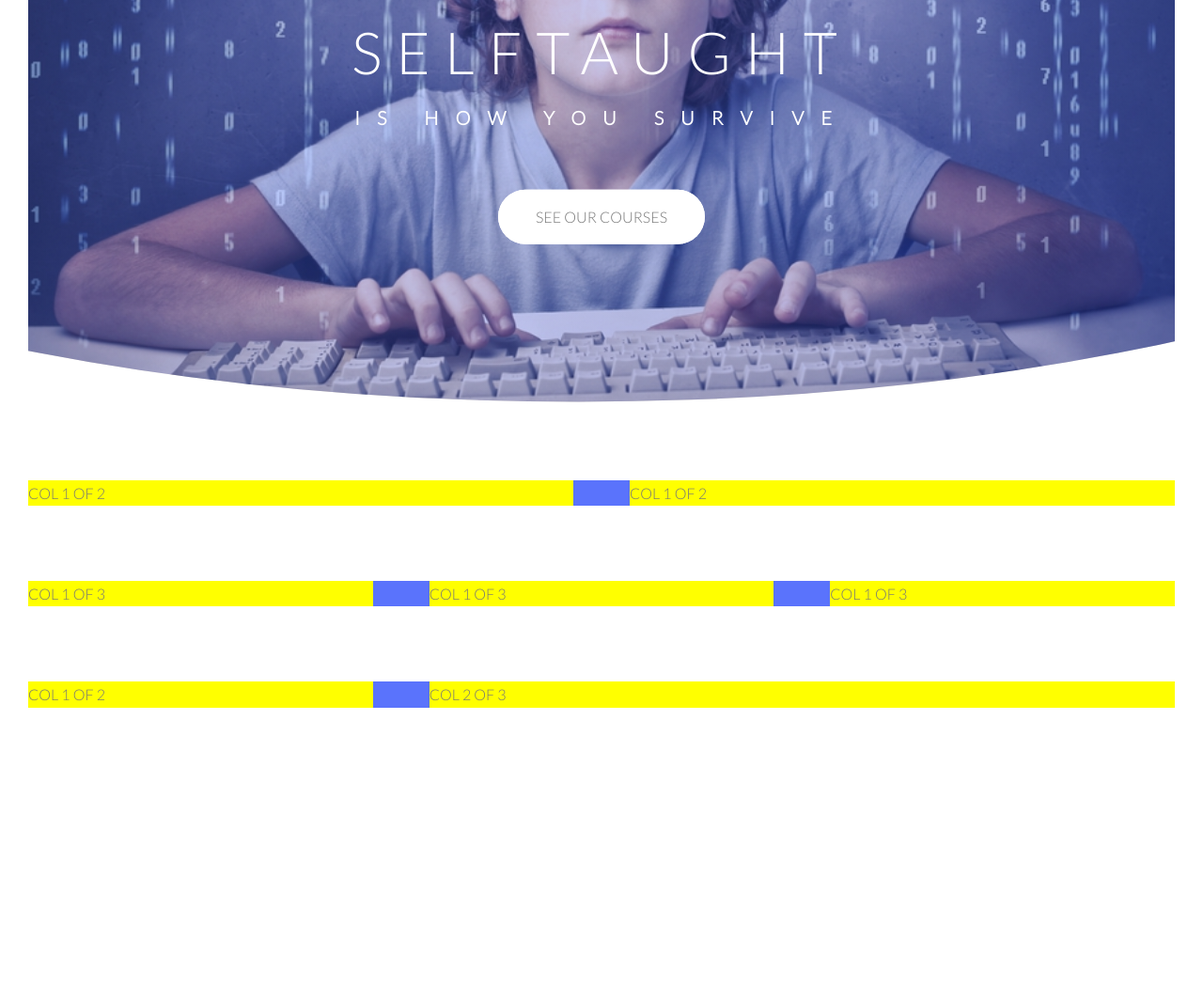
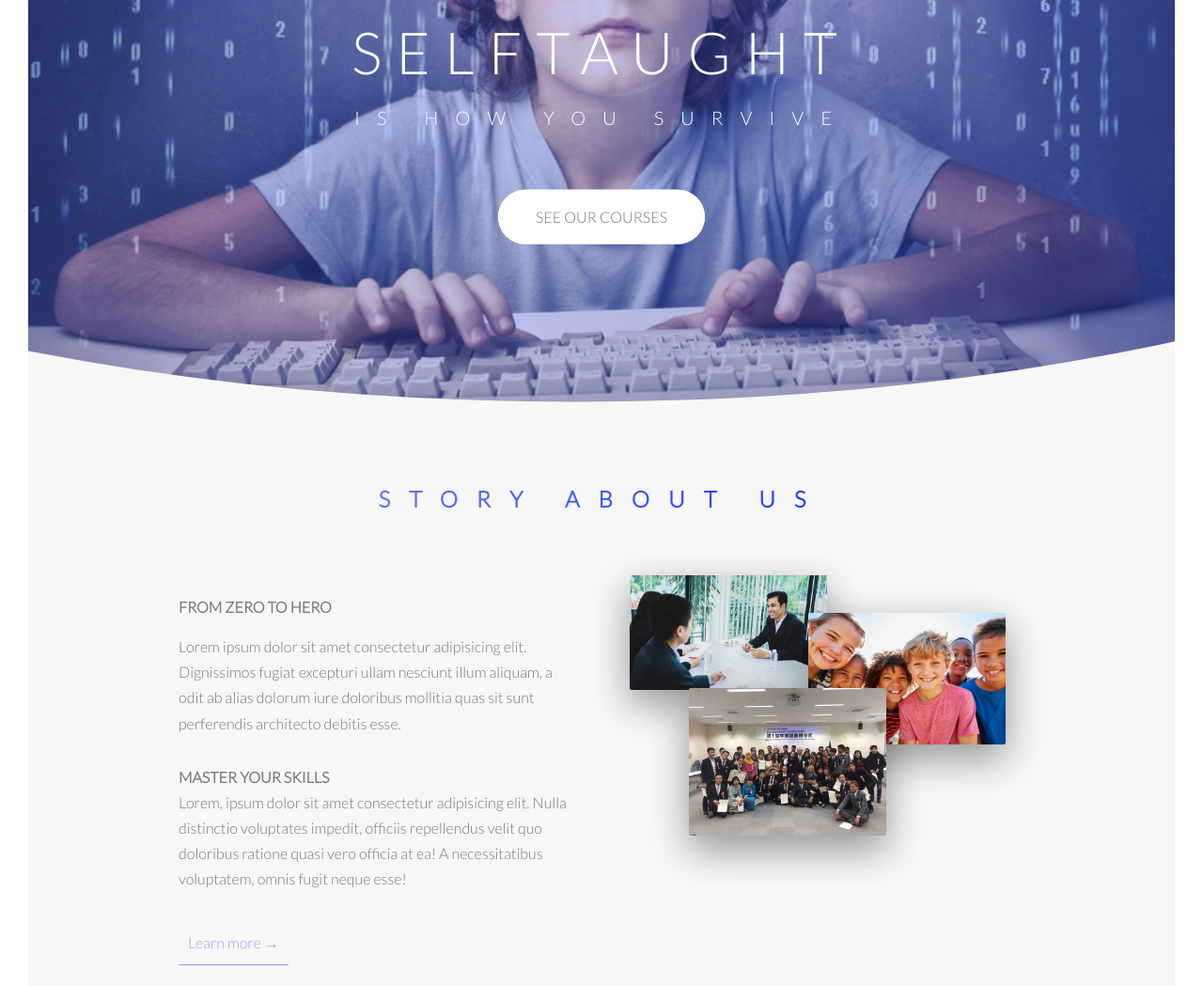
Before and after one commit to kiennguyen131/PjWeb2, a website: page index.html in a window 1280 px wide. Shown: the part 279-1328 px from the top of the page at 94% size. Before the commit the page ends 1062 px from the top, so only its background shows below. Drawn offline with Linux system fonts and the light colour scheme.

Commit message:
done section-about

```diff
--- a/index.html
+++ b/index.html
@@ -23,34 +23,52 @@
             <a href="#" class="btn btn--white btn--animated">See our courses</a>
         </div>
     </header>
-    <div class="grid-test">
+
+    <div class="section-about">
+        <div class="u-center-text u-margin-bottom-big">
+            <h2 class="heading-secondary">
+                Story about us
+            </h2>
+        </div>
+
         <div class="row">
             <div class="col-1-of-2">
-                COL 1 OF 2
+                <h3 class="heading-tertiary u-margin-bottom-small">
+                    from zero to hero
+                </h3>
+                <p class="paragraph">
+                    Lorem ipsum dolor sit amet
+                    consectetur adipisicing elit.
+                    Dignissimos fugiat excepturi ullam
+                    nesciunt illum aliquam, a odit ab alias
+                    dolorum iure doloribus mollitia quas sit
+                    sunt perferendis architecto debitis esse.
+                </p>
+                <h3 class="heading-tertiary">
+                    master your skills
+                </h3>
+                <p class="paragraph">
+                    Lorem, ipsum dolor sit amet consectetur adipisicing
+                    elit. Nulla distinctio voluptates impedit, officiis
+                    repellendus velit quo doloribus ratione quasi vero
+                    officia at ea! A necessitatibus voluptatem, omnis fugit neque esse!
+                </p>
+                <a href="#" class="btn-text">Learn more &rarr;</a>
             </div>
             <div class="col-1-of-2">
-                COL 1 OF 2
-            </div>
-        </div>
-        <div class="row">
-            <div class="col-1-of-3">
-                COL 1 OF 3
-            </div>
-            <div class="col-1-of-3">
-                COL 1 OF 3
-            </div>
-            <div class="col-1-of-3">
-                COL 1 OF 3
-            </div>
-        </div>
-        <div class="row">
-            <div class="col-1-of-3">
-                COL 1 OF 2
-            </div>
-            <div class="col-2-of-3">
-                COL 2 OF 3
+                <div class="composition">
+                    <img src="./img/humangroups1.jpg" alt="photo1"
+                    class="composition__photo composition__photo--p1">
+                    <img src="./img/humangroups2.jpg" alt="photo2"
+                    class="composition__photo composition__photo--p2">
+                    <img src="./img/humangroups3.jpg" alt="photo3"
+                    class="composition__photo composition__photo--p3">
+
+                </div>
             </div>
         </div>
     </div>
+
+
 </body>
 </html>
--- a/sass/Abstracts/_variable.scss
+++ b/sass/Abstracts/_variable.scss
@@ -5,6 +5,8 @@ $color-primary-dark: #1c3eff;
 $color-grey: #777777;
 $color-white:#fff;
 $color-black: #000;
-$grid-width: 114rem;
+$grid-width: 90rem;
 $gutter-vertical: 8rem;
 $gutter-horizontal: 6rem;
+$color-grey-light-1:#f7f7f7;
+$default-font-size: 1.6rem;
--- a/sass/Base/_typography.scss
+++ b/sass/Base/_typography.scss
@@ -30,9 +30,42 @@ body {
     &--sub{
         display: block;
         font-size:2rem;
-        font-weight: 700;
+        font-weight: 500;
         letter-spacing: 18px;
         animation: moveInRight 1.5s;
     }
 
 }
+
+.heading-secondary {
+    font-size: 3,5rem;
+    text-transform: uppercase;
+    font-weight: 700;
+    display: inline-block;
+    letter-spacing: 2rem;
+    cursor: pointer;
+             //xet hinh dang con tro khi tro vao
+    background-image: linear-gradient(to right, $color-primary-light, $color-primary-dark);
+    color: transparent;
+    -webkit-background-clip: text;  // cat background
+
+    transition: all .2s;
+
+    &:hover{
+        transform: skewY(-3deg) scale(1.1);
+        text-shadow: .5rem 1rem 2rem rgba($color-black, .4);
+    }
+}
+
+.heading-tertiary {
+    font-size: 1.6rem;
+    font-weight: 700;
+    text-transform: uppercase;
+}
+
+.paragraph{
+    font-size: 1.6rem;
+    &:not(:last-child){
+        margin-bottom: 3rem;
+    }
+}
--- a/sass/Base/_utilities.scss
+++ b/sass/Base/_utilities.scss
@@ -0,0 +1,11 @@
+.u-center-text {
+    text-align: center !important;
+}
+
+.u-margin-bottom-big{
+    margin-bottom: 8rem !important;
+}
+
+.u-margin-bottom-small{
+    margin-bottom: 1.5rem !important;
+}
--- /dev/null
+++ b/sass/Components/Composition.scss
@@ -0,0 +1,39 @@
+.composition{
+    position: relative;
+    &__photo{
+        width: 50%;
+        box-shadow: 0 1.5rem 4rem rgba($color: $color-black, $alpha: .4);
+        border-radius: .2rem;
+        position: absolute;
+        z-index: 10;
+
+        outline-offset: 1rem;
+        transition: all .2s;
+
+        &--p1{
+            left: 0;
+            top: -2rem;
+        }
+
+        &--p2{
+            right: 2rem;
+            top: 2rem;
+        }
+
+        &--p3{
+            left: 15%;
+            top: 10rem;
+        }
+
+        &:hover &__photo:not(:hover){
+            transform: scale(.9);
+        }
+
+        &:hover {
+            outline: 1.5rem solid $color-primary;
+            transform: scale(1.1);
+            box-shadow: 0 2.5rem 4rem rgba($color: $color-black, $alpha: .5);
+            z-index: 20;
+        }
+    }
+}
--- a/sass/Components/_buttons.scss
+++ b/sass/Components/_buttons.scss
@@ -50,5 +50,29 @@
         z-index: -1;
         transition: all .4s;
     }
+}
 
+.btn-text{
+    &:link,
+    &:visited{
+        color: $color-primary;
+        display: inline-block;
+        text-decoration: none;
+        border-bottom: 1px solid $color-primary;
+        padding: 1rem;
+        font-size: $default-font-size;
+    }
+
+    &:hover{
+        background-color: $color-primary;
+        color: $color-white;
+        box-shadow: 0 1rem 2rem rgba($color-black, .15);
+        transform: translateY(-0.2rem);
+    }
+
+    &:active {
+        box-shadow: 0 1rem 2rem rgba($color-black, .15);
+        transform: translateY(0);
+    }
+    transition: all .2s;
 }
--- a/sass/Layout/_grid.scss
+++ b/sass/Layout/_grid.scss
@@ -1,8 +1,7 @@
 @import '../Abstracts/_mixin.scss';
 .row{
     [class^="col-"]{                                        // tat ca cac class co chua "col-", neu muon chon cac class
-        background-color: yellow;                         // ket thu thuc bang "col-" thi viet [class$="col-"]
-        float: left;
+        float: left;                                                // ket thu thuc bang "col-" thi viet [class$="col-"]
         &:not(:last-child){                                  // cac colum cuoi moi row
             margin-right: $gutter-horizontal;
         }
@@ -11,9 +10,8 @@
     &:not(:last-child){
         margin-bottom: $gutter-vertical;  //tu row cuoi cung ra
     }
-    max-width: grid-width;
+    max-width: $grid-width;
     margin: 0 auto;
-    background-color: $color-primary-light;
 
     .col-1-of-2{
         width: calc((100% - #{$gutter-horizontal})/2); // ham co san trong css
--- /dev/null
+++ b/sass/Pages/_home.scss
@@ -0,0 +1,5 @@
+.section-about{
+    background-color: $color-grey-light-1;
+    padding: 25rem 0;
+    margin-top: -25rem;
+}
--- a/sass/main.scss
+++ b/sass/main.scss
@@ -1,7 +1,11 @@
 @import './Abstracts/_variable.scss';
 @import './Base/animations';
-@import './Base/_base.scss';
-@import './Base/_typography.scss';
+@import './Base/base.scss';
+@import './Base/typography.scss';
 @import './Components/buttons';
-@import './Layout/_header.scss';
-@import './Layout/_grid.scss';
+@import './Layout/header.scss';
+@import './Layout/grid.scss';
+@import './Pages/home.scss';
+@import './Base/utilities.scss';
+@import './Base/utilities.scss';
+@import './Components/Composition.scss'
```
Also changed, not shown: css/style.css, img/humangroups1.jpg (added), img/humangroups2.jpg (added), img/humangroups3.jpg (added).
